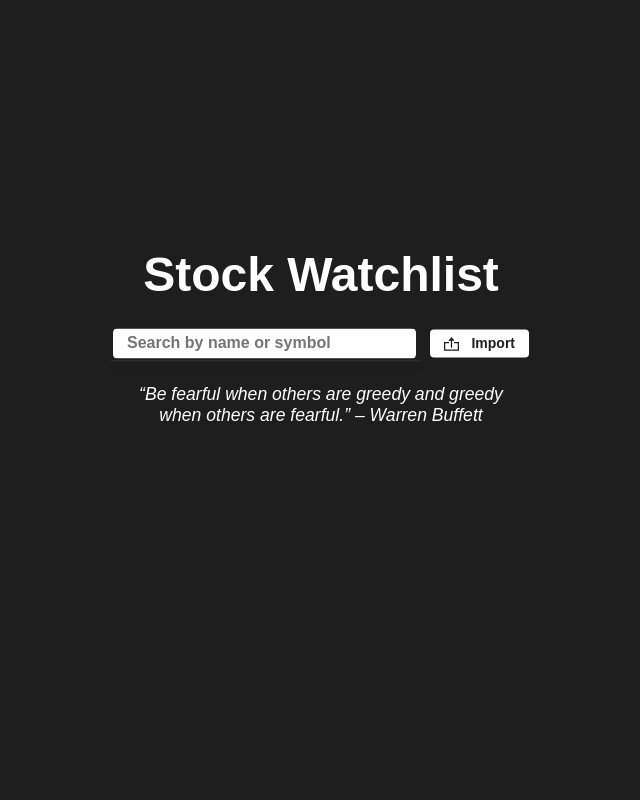
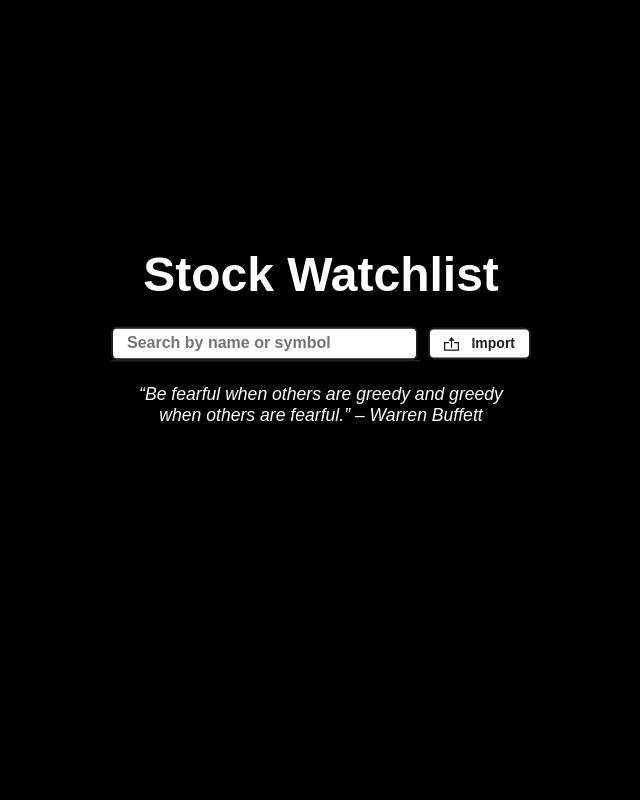
Before and after one commit to Cstruty/StockEval, a Flask app: page / in a window 1280 px wide. Shown: the whole page, without its empty margins (319-959 px from the left). Run offline with Flask 3, Linux system fonts and the light colour scheme; some libraries are stand-ins or nearby versions.

Commit message:
Restore animated gradient background

```diff
--- a/static/styles.css
+++ b/static/styles.css
@@ -8,7 +8,7 @@
   overflow-x: hidden;
   box-sizing: border-box;
   font-family: Arial, sans-serif;
-  background-color: #1e1e1e;
+  background-color: #000;
 }
 
 /* ==== Navigation Bar ==== */
@@ -60,9 +60,9 @@
   height: 100vh;
   z-index: -1;
   pointer-events: none;
-  background: linear-gradient(135deg, #1e1e1e, #646464, #1e1e1e);
-  background-size: 300% 300%;
-  animation: moveDiagonalGradient 40s ease infinite;
+  background: linear-gradient(135deg, #000, #fff);
+  background-size: 400% 400%;
+  animation: moveDiagonalGradient 30s ease infinite;
 }
 
 @keyframes moveDiagonalGradient {
```
